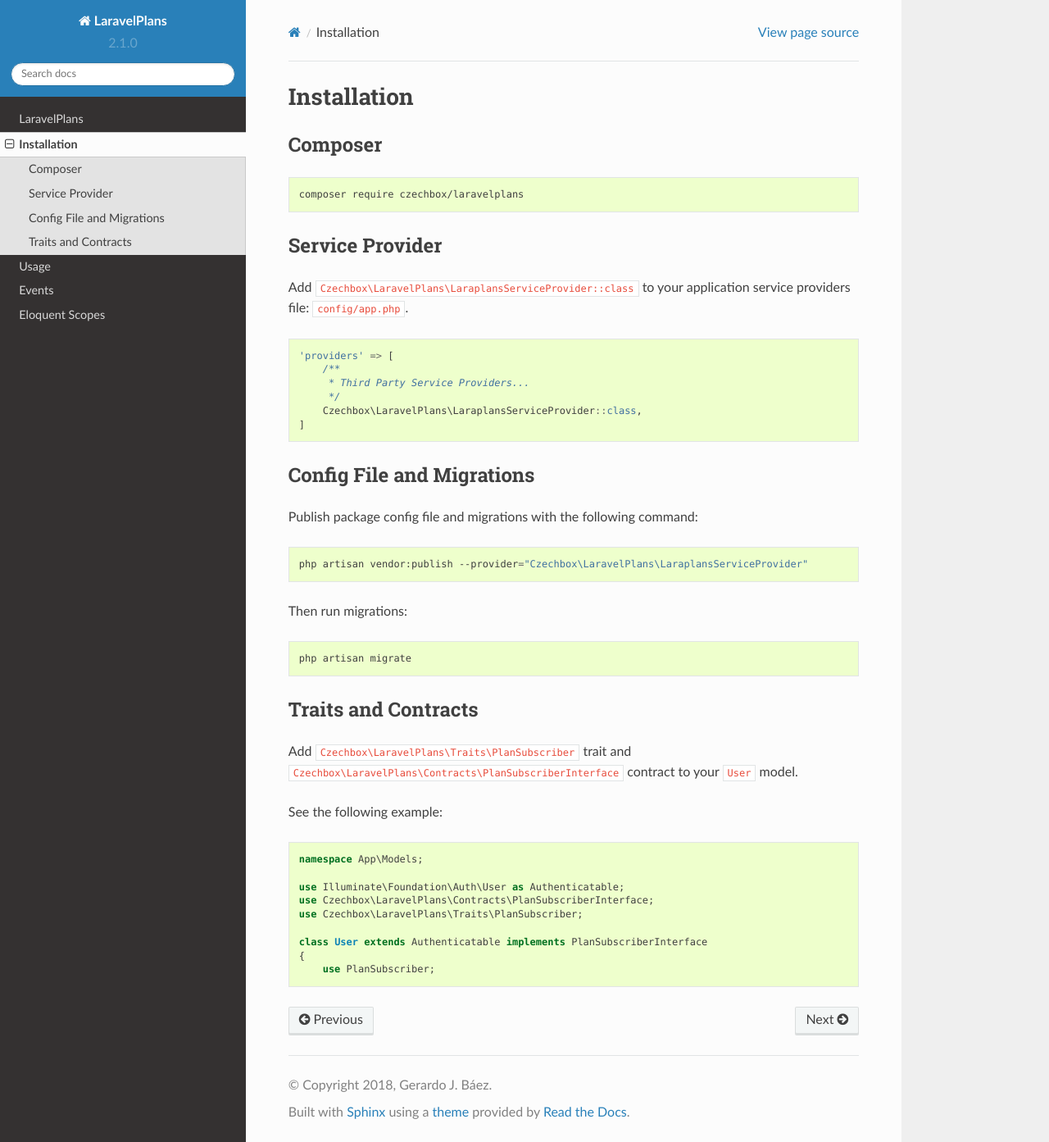
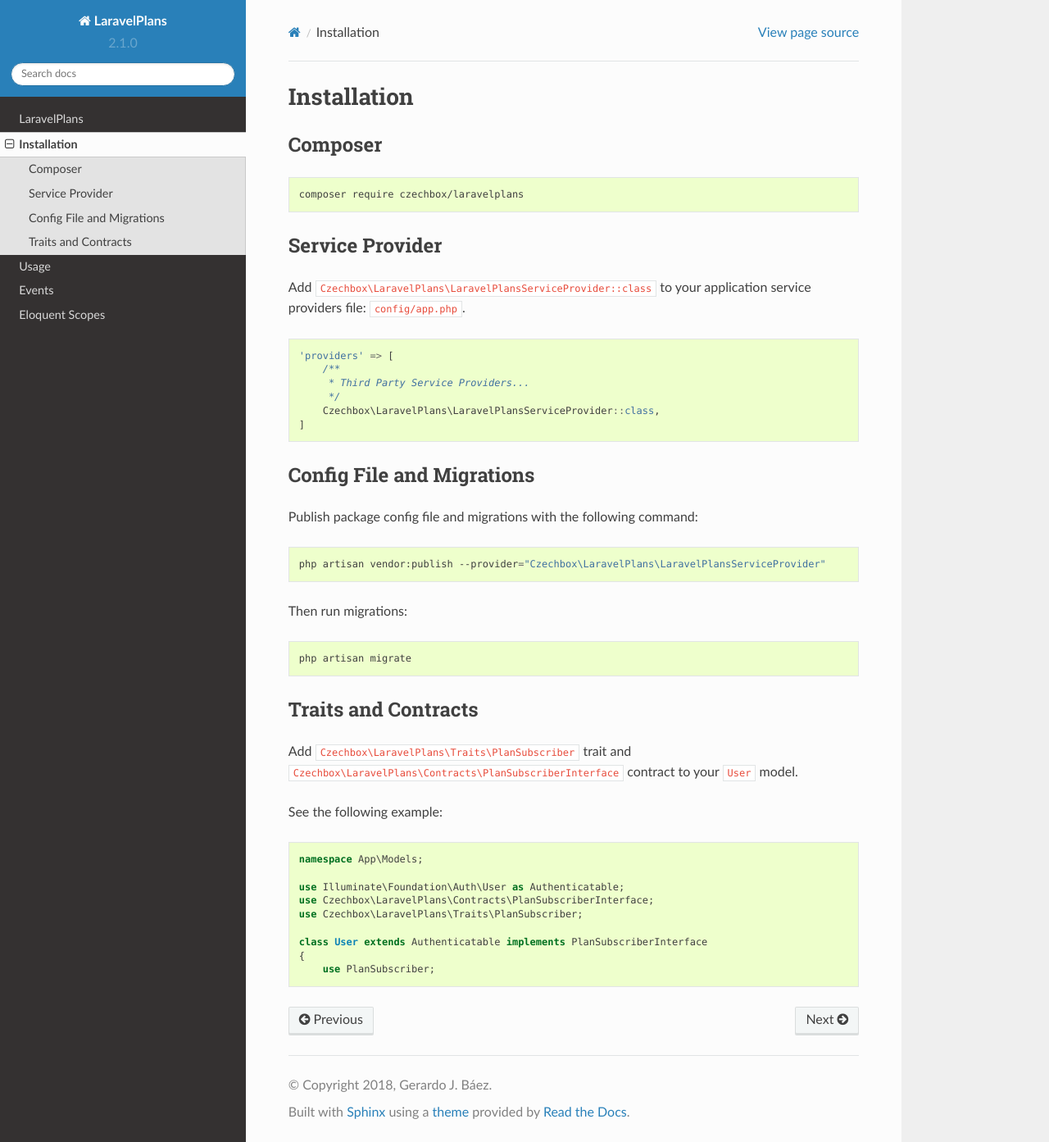
Before and after one commit to gerardojbaez/laraplans, a Sphinx documentation site: the page built from docs/install.rst, in a window 1280 px wide and 1393 px high. Shown: the whole window at 82% size. Built offline with Sphinx 7.4.7 and the Read the Docs theme 2.0.0, drawn with Linux system fonts in a browser that asks for light colours; pages that are not in the unit, such as notebooks, are missing from menus.

Commit message:
renamed and refactored

```diff
--- a/docs/install.rst
+++ b/docs/install.rst
@@ -13,7 +13,7 @@
 Service Provider
 ----------------
 
-Add ``Czechbox\LaravelPlans\LaraplansServiceProvider::class`` to your application service providers file: ``config/app.php``.
+Add ``Czechbox\LaravelPlans\LaravelPlansServiceProvider::class`` to your application service providers file: ``config/app.php``.
 
 .. code-block:: php
 
@@ -21,7 +21,7 @@
         /**
          * Third Party Service Providers...
          */
-        Czechbox\LaravelPlans\LaraplansServiceProvider::class,
+        Czechbox\LaravelPlans\LaravelPlansServiceProvider::class,
     ]
 
 Config File and Migrations
@@ -31,7 +31,7 @@
 
 .. code-block:: bash
 
-    php artisan vendor:publish --provider="Czechbox\LaravelPlans\LaraplansServiceProvider"
+    php artisan vendor:publish --provider="Czechbox\LaravelPlans\LaravelPlansServiceProvider"
 
 Then run migrations:
 
```
